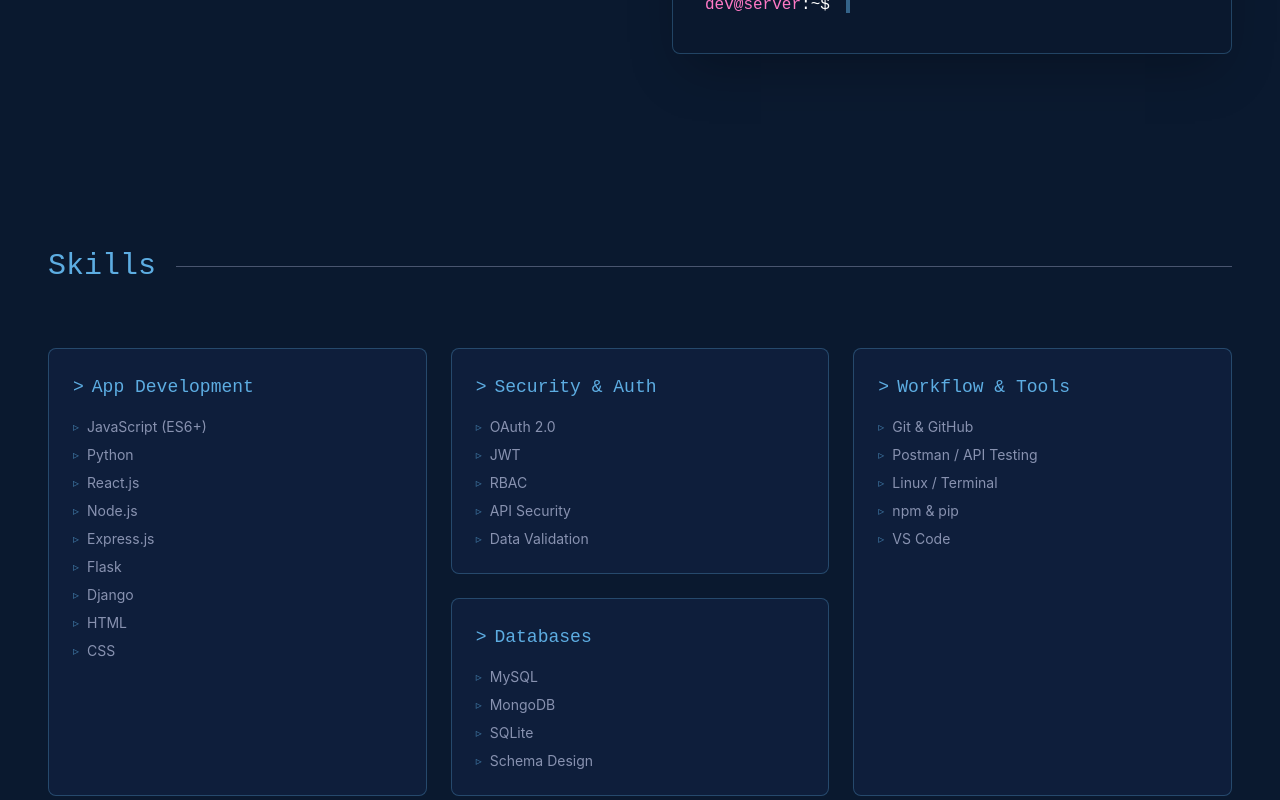
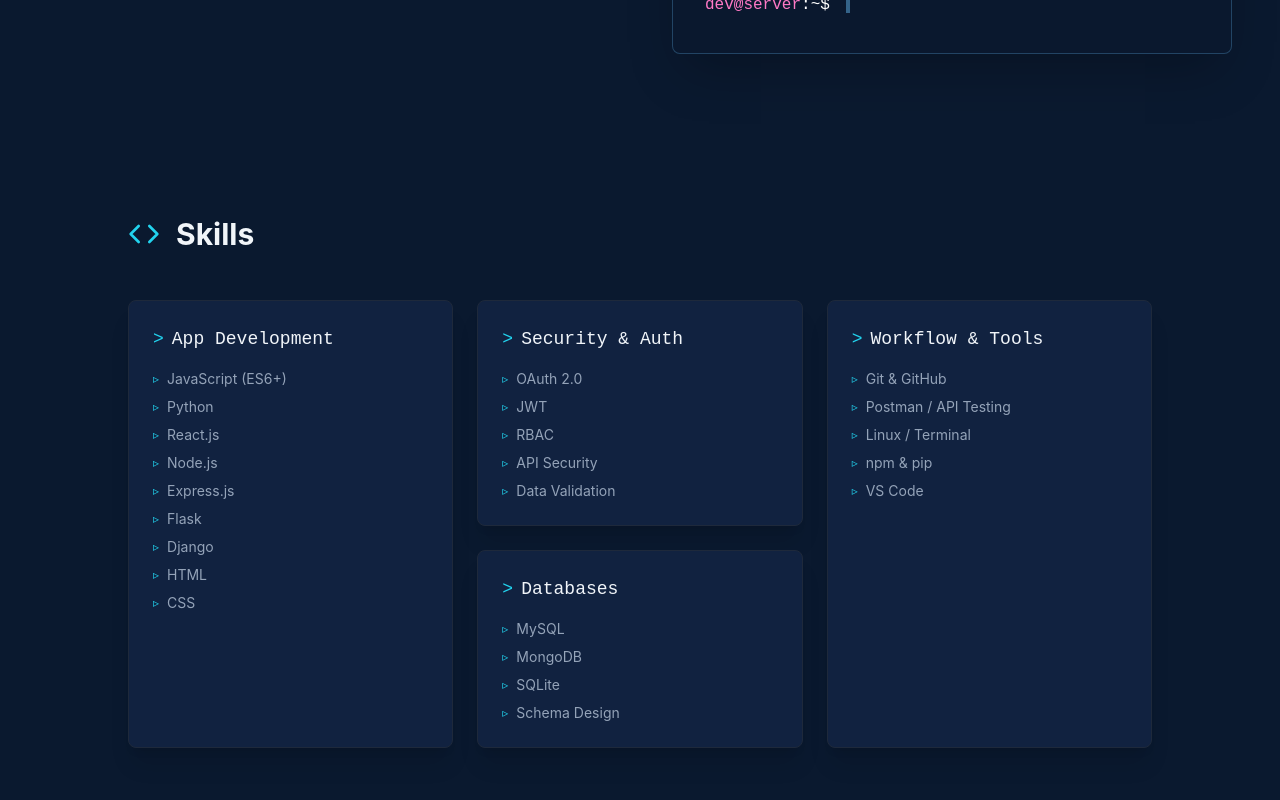
Before and after one commit to Hi-da-ya/portfolio, a React (Vite) app: page / in a window 1280 px wide. Shown: the part 680-1480 px from the top of the page. Built offline with nearby package versions, Linux system fonts and the light colour scheme.

Commit message:
update skill section to match new theme

```diff
--- a/src/components/Skills.jsx
+++ b/src/components/Skills.jsx
@@ -1,4 +1,5 @@
 import React from 'react';
+import { Code } from 'lucide-react';
 
 const Skills = () => {
   // 1. Structured Data for the 4 Cards
@@ -23,15 +24,15 @@
 
   // Helper component to render a single card
   const SkillCard = ({ title, items, className = "" }) => (
-    <div className={`bg-secondary/70 rounded-lg p-6 border border-terminal-border hover:border-accent/50 flex flex-col transition-all duration-300 hover:-translate-y-1 ${className}`}>
-      <h3 className="font-mono text-accent text-lg mb-4 flex items-center">
-        <span className="text-accent mr-2">&gt;</span>
+    <div className={`bg-[#112240] rounded-lg p-6 border border-slate-800 hover:border-cyan-400/30 flex flex-col transition-all duration-300 hover:-translate-y-1 shadow-xl group ${className}`}>
+      <h3 className="font-mono text-slate-100 text-lg mb-4 flex items-center">
+        <span className="text-cyan-400 mr-2">&gt;</span>
         {title}
       </h3>
       <ul className="space-y-2 flex-grow">
         {items.map((item, index) => (
-          <li key={index} className="flex items-start text-sm text-text-secondary hover:text-accent transition-colors duration-200">
-            <span className="text-accent/60 mr-2 mt-[2px] text-xs">▹</span>
+          <li key={index} className="flex items-start text-sm text-slate-400 hover:text-cyan-400 transition-colors duration-200 cursor-default">
+            <span className="text-cyan-400 mr-2 mt-[2px] text-xs">▹</span>
             {item}
           </li>
         ))}
@@ -40,33 +41,21 @@
   );
 
   return (
-    <section id="about" className="py-20 md:py-24 lg:py-32">
+    <section id="skills" className="py-20 md:py-24 bg-[#0a192f] text-slate-300">
       <div className="container mx-auto px-4 md:px-6 lg:px-8 xl:px-12">
-        <div className="max-w-7xl mx-auto">
-          <h2 className="section-title mb-12 md:mb-16">Skills</h2>
+        <div className="max-w-5xl mx-auto">
 
-          {/* Main Content Wrapper: Aligns text and grid together */}
+          {/* Section Header with <> Icon */}
+          <div className="flex items-center gap-4 mb-12">
+            <Code className="text-cyan-400" size={32} />
+            <h2 className="text-3xl font-bold text-slate-100">Skills</h2>
+          </div>
+
+          {/* Main Content Wrapper */}
           <div className="about-content">
-
-            {/* Bio Text */}
-            {/* <div className="about-text max-w-3xl mb-16 text-left">
-              <p className="text-text-secondary mb-6 leading-relaxed text-base md:text-lg">
-                Software Developer specializing in backend engineering, with experience designing and building APIs, authentication systems, and data-driven applications.
-                While my strength is backend development, I have hands-on experience working across the stack with familiarity in React for building user interfaces.
-              </p>
-              <p className="text-text-secondary mb-6 leading-relaxed text-base md:text-lg">
-                Beyond the technical aspects, I enjoy building communities and contributing to spaces that encourage collective growth and meaningful impact.
-                I'm especially drawn to projects that serve people and solve real problems.
-              </p>
-            </div> */}
 
             {/* Bento Grid Layout */}
             <div>
-              {/* Header for the Skills Section */}
-              {/* <div className="font-mono text-sm text-text-secondary/70 mb-6 text-left">
-                // current_stack_configuration
-              </div> */}
-
               <div className="grid grid-cols-1 md:grid-cols-3 gap-4 md:gap-6">
 
                 {/* Column 1: Full Stack (Full Height) */}
```
